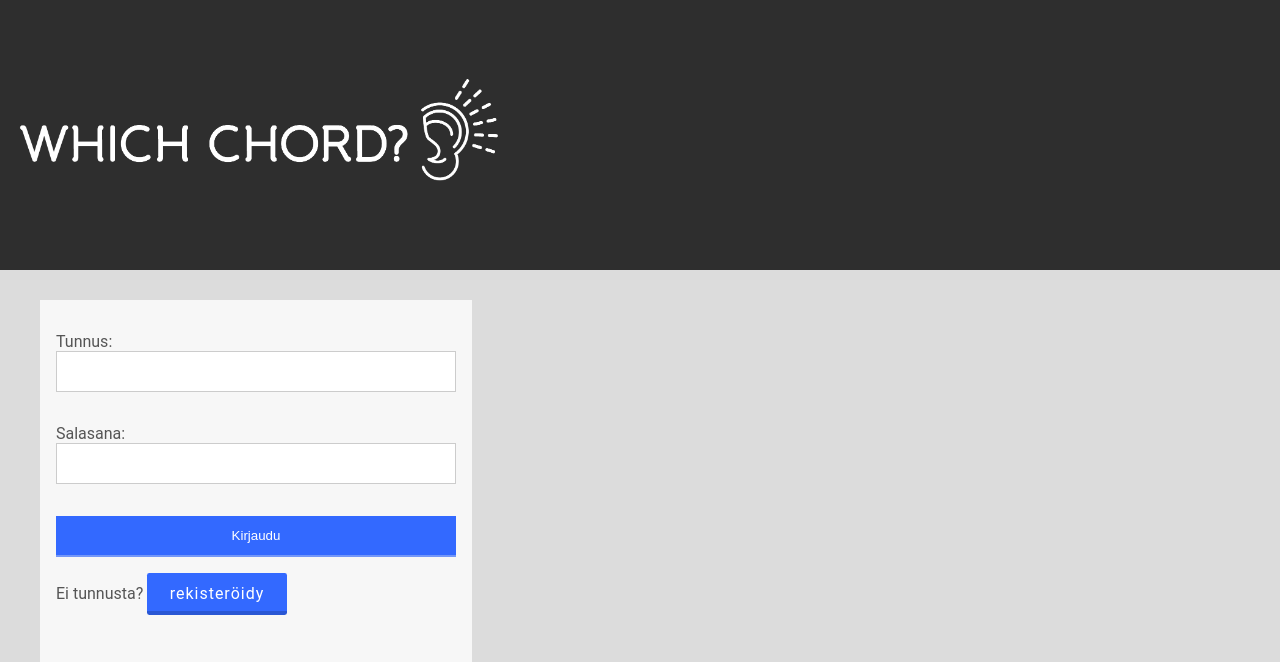
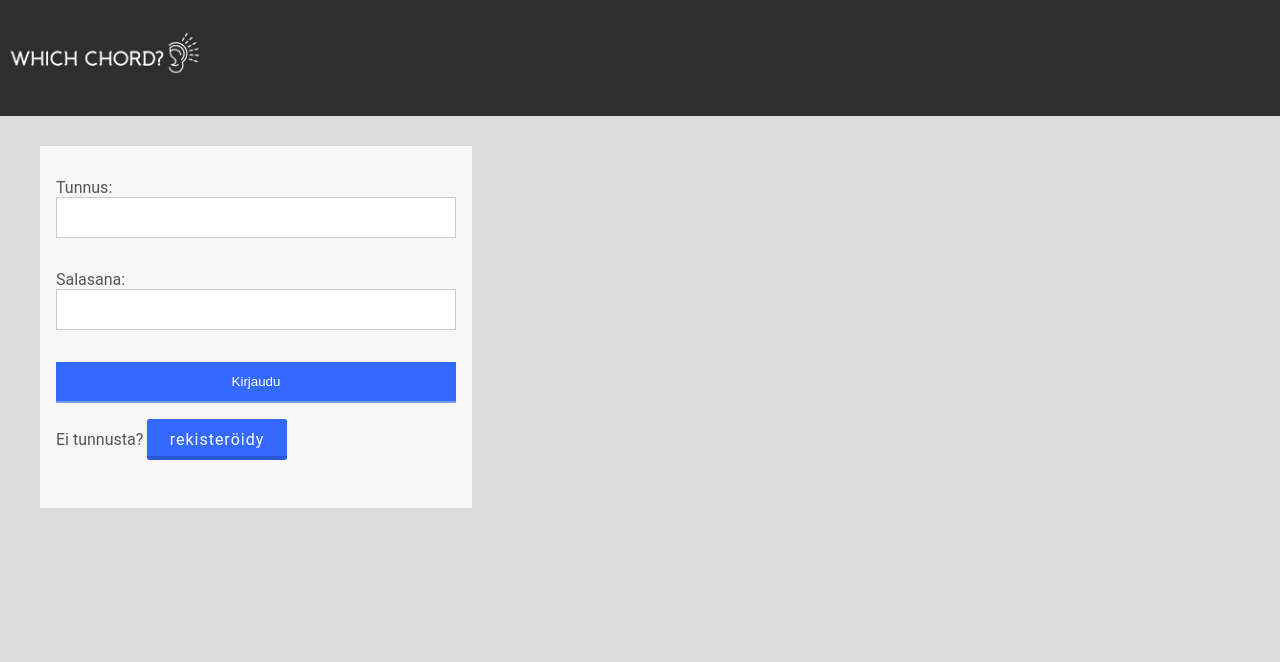
Before and after one commit to AnttiHal/tietokantasovellus, a Flask app: page / in a window 1280 px wide. Shown: the top 662 px of the page. Run offline with Flask 2, Linux system fonts and the light colour scheme.

Commit message:
modify header size

```diff
--- a/static/style.css
+++ b/static/style.css
@@ -13,6 +13,7 @@ h1 {
     margin-right: -10px;
     margin-bottom: 30px;
     margin-top: -10px;
+
 }
 
 a.logo {
@@ -22,7 +23,7 @@ a.logo {
 }
 
 img {
-    max-width: 40%;
+    max-width: 200px;
 }
 
 
```
